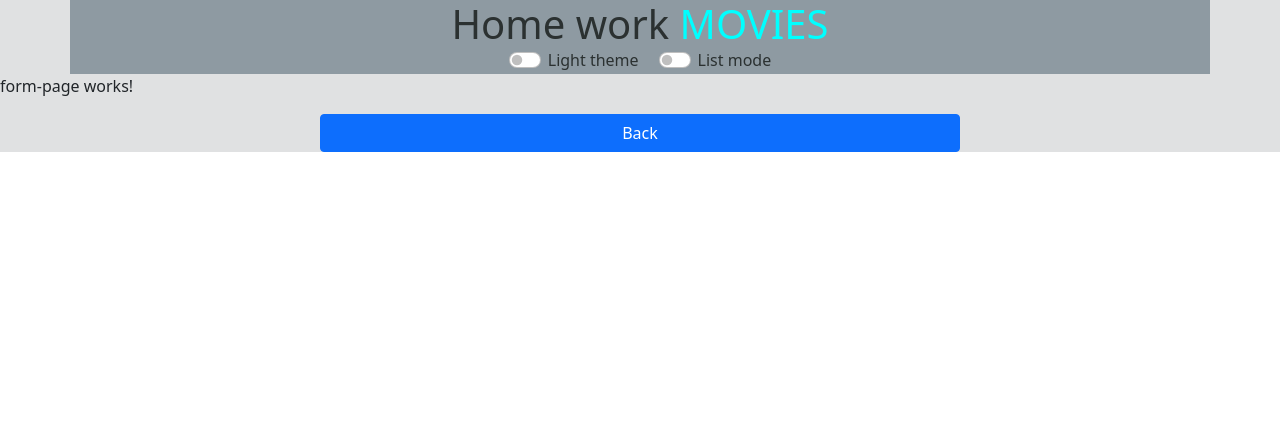
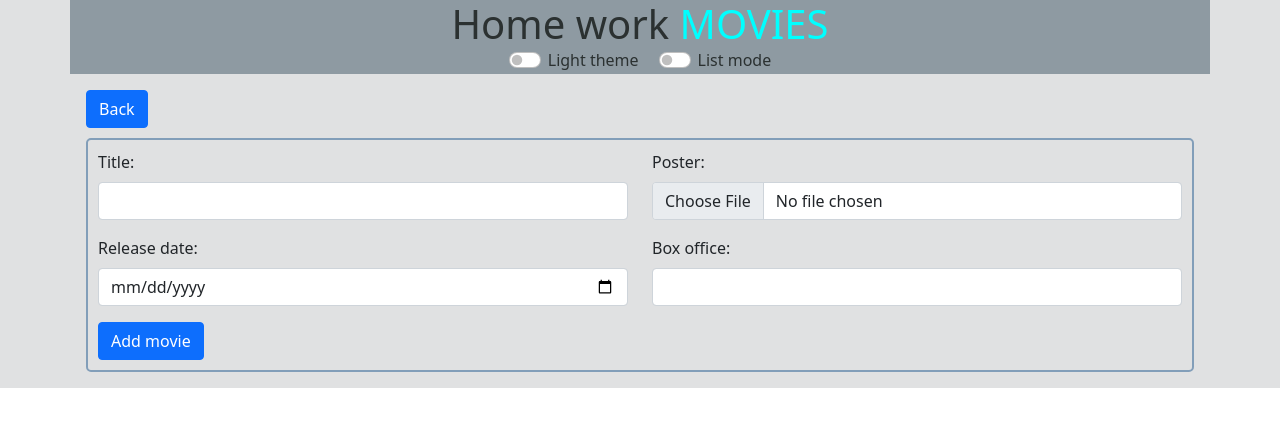
Before and after one commit to AlexeySapr/is-angular-hw-3, an Angular app: page /add-movie in a window 1280 px wide. Shown: the top 426 px of the page. Built offline with nearby package versions, Linux system fonts and the light colour scheme.

Commit message:
add form styles

```diff
--- a/src/app/app.component.html
+++ b/src/app/app.component.html
@@ -1,5 +1,4 @@
 <div class="content" [class.theme-dark]="themeMode === 'Dark'">
 	<app-header></app-header>
-	<!-- <app-movies-page [isDarkTheme]="themeMode === 'Dark'" [viewModeMovies]="viewMode"></app-movies-page> -->
 	<router-outlet></router-outlet>
 </div>
--- a/src/app/components/form-page/form-page.component.html
+++ b/src/app/components/form-page/form-page.component.html
@@ -1,6 +1,32 @@
-<p>form-page works!</p>
+<div class="container p-3">
+	<div class="d-grid gap-2 d-sm-block">
+		<button class="btn btn-primary" type="button" routerLink="/movies-page">Back</button>
+	</div>
 
-<div class="d-grid gap-2 col-6 mx-auto mt-3">
-	<!-- <a class="btn btn-primary" role="button" routerLink="/add-movie">Back</a> -->
-	<button class="btn btn-primary" type="button" (click)="goBack()">Back</button>
+	<div class="form-container">
+		<form class="row">
+			<div class="form-group col-md-6 mb-3">
+				<label for="movieTitle" class="form-label">Title:</label>
+				<input type="text" class="form-control" id="movieTitle">
+			</div>
+
+			<div class="form-group col-md-6 mb-3">
+				<label for="moviePoster" class="form-label">Poster:</label>
+				<input type="file" accept="image/*" class="form-control" id="moviePoster">
+			</div>
+
+			<div class="form-group col-md-6 mb-3">
+				<label for="movieRelease" class="form-label">Release date:</label>
+				<input type="date" class="form-control" id="movieRelease">
+			</div>
+
+			<div class="form-group col-md-6 mb-3">
+				<label for="movieBoxOffice" class="form-label">Box office:</label>
+				<input type="number" class="form-control" id="movieBoxOffice">
+			</div>
+			<div class="btn-cont">
+				<button type="submit" class="btn btn-primary">Add movie</button>
+			</div>
+		</form>
+	</div>
 </div>
--- a/src/app/components/form-page/form-page.component.scss
+++ b/src/app/components/form-page/form-page.component.scss
@@ -0,0 +1,10 @@
+.container {
+  //   background-color: tomato;
+}
+
+.form-container {
+  border: 2px solid #829eb9;
+  border-radius: 5px;
+  padding: 10px;
+  margin-top: 10px;
+}
--- a/src/app/components/form-page/form-page.component.ts
+++ b/src/app/components/form-page/form-page.component.ts
@@ -1,5 +1,4 @@
 import { Component, OnInit } from '@angular/core';
-import { Location } from '@angular/common';
 
 @Component({
   selector: 'app-form-page',
@@ -7,11 +6,7 @@ import { Location } from '@angular/common';
   styleUrls: ['./form-page.component.scss'],
 })
 export class FormPageComponent implements OnInit {
-  constructor(private location: Location) {}
+  constructor() {}
 
   ngOnInit(): void {}
-
-  goBack(): void {
-    this.location.back();
-  }
 }
--- a/src/index.html
+++ b/src/index.html
@@ -1,5 +1,6 @@
 <!doctype html>
 <html lang="en">
+
 <head>
   <meta charset="utf-8">
   <title>IsAngularHw3</title>
@@ -7,7 +8,9 @@
   <meta name="viewport" content="width=device-width, initial-scale=1">
   <link rel="icon" type="image/x-icon" href="favicon.ico">
 </head>
+
 <body>
   <app-root></app-root>
 </body>
+
 </html>
```
